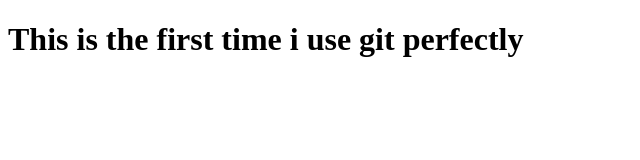
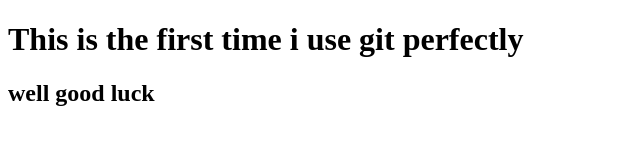
Before and after one commit to AbdAlazim-dev/first-repo-test, a plain HTML site: page index.html in a window 1280 px wide. Shown: the whole page, without its empty margins (0-640 px from the left). Drawn offline with Linux system fonts and the light colour scheme.

Commit message:
Update index.html

```diff
--- a/index.html
+++ b/index.html
@@ -9,6 +9,7 @@
 <body>
     <header>
         <h1>This is the first time i use git perfectly</h1>
+        <h2> well good luck </h2>
     </header>
 </body>
 </html>
```
